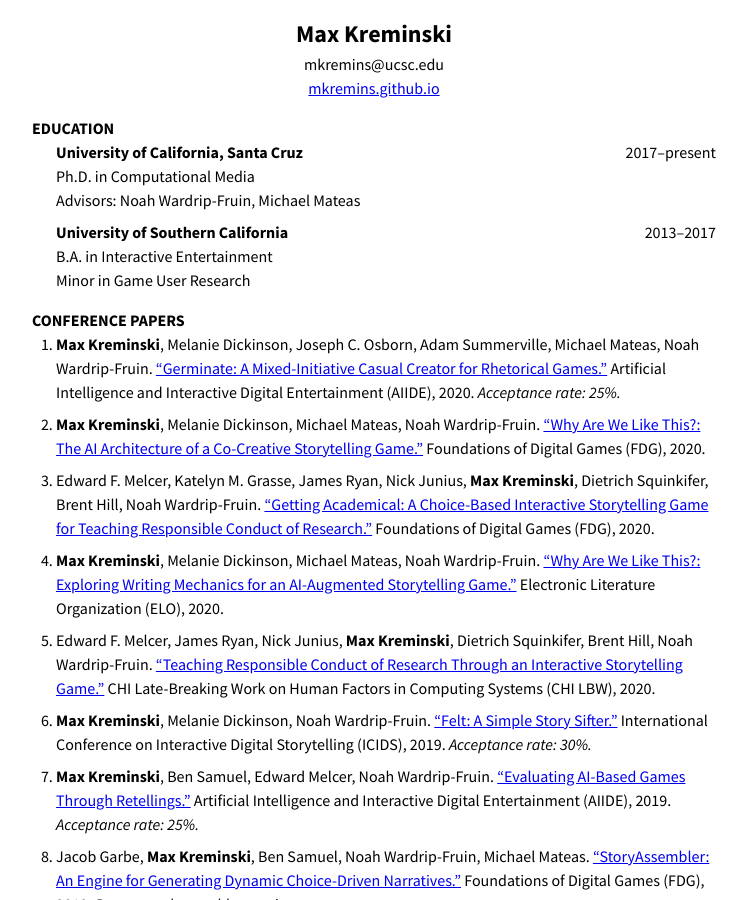
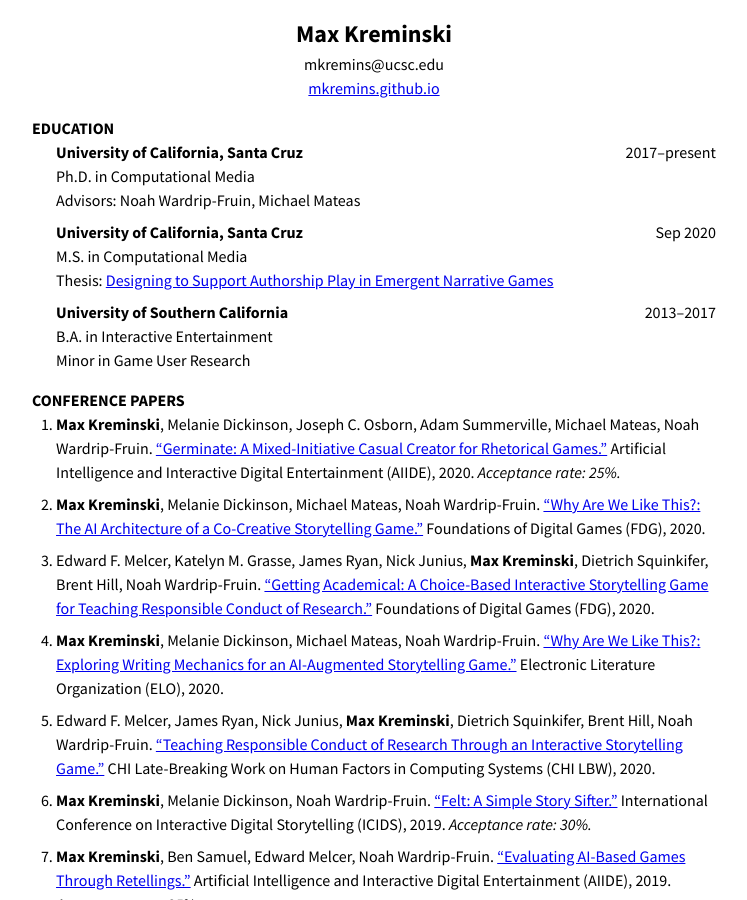
Before and after one commit to mkremins/mkremins.github.io, a Jekyll site: the page built from cv/index.html, in a window 1280 px wide and 900 px high. Shown: the whole window, without its empty margins (266-1013 px from the left). Built offline with Jekyll 4.4.1, drawn with Linux system fonts in a browser that asks for light colours.

Commit message:
Add MS thesis to CV

```diff
--- a/cv/index.html
+++ b/cv/index.html
@@ -69,6 +69,12 @@ layout: null
         Ph.D. in Computational Media<br>
         Advisors: Noah Wardrip-Fruin, Michael Mateas</div>
         <div class="dated-date">2017–present</div>
+      </div>
+      <div class="dated-entry">
+        <div class="dated-content"><strong>University of California, Santa Cruz</strong><br>
+        M.S. in Computational Media<br>
+        Thesis: <a href="/publications/MSThesis.pdf">Designing to Support Authorship Play in Emergent Narrative Games</a></div>
+        <div class="dated-date">Sep 2020</div>
       </div>
       <div class="dated-entry">
         <div class="dated-content"><strong>University of Southern California</strong><br>
```
Also changed, not shown: 1 other file.
